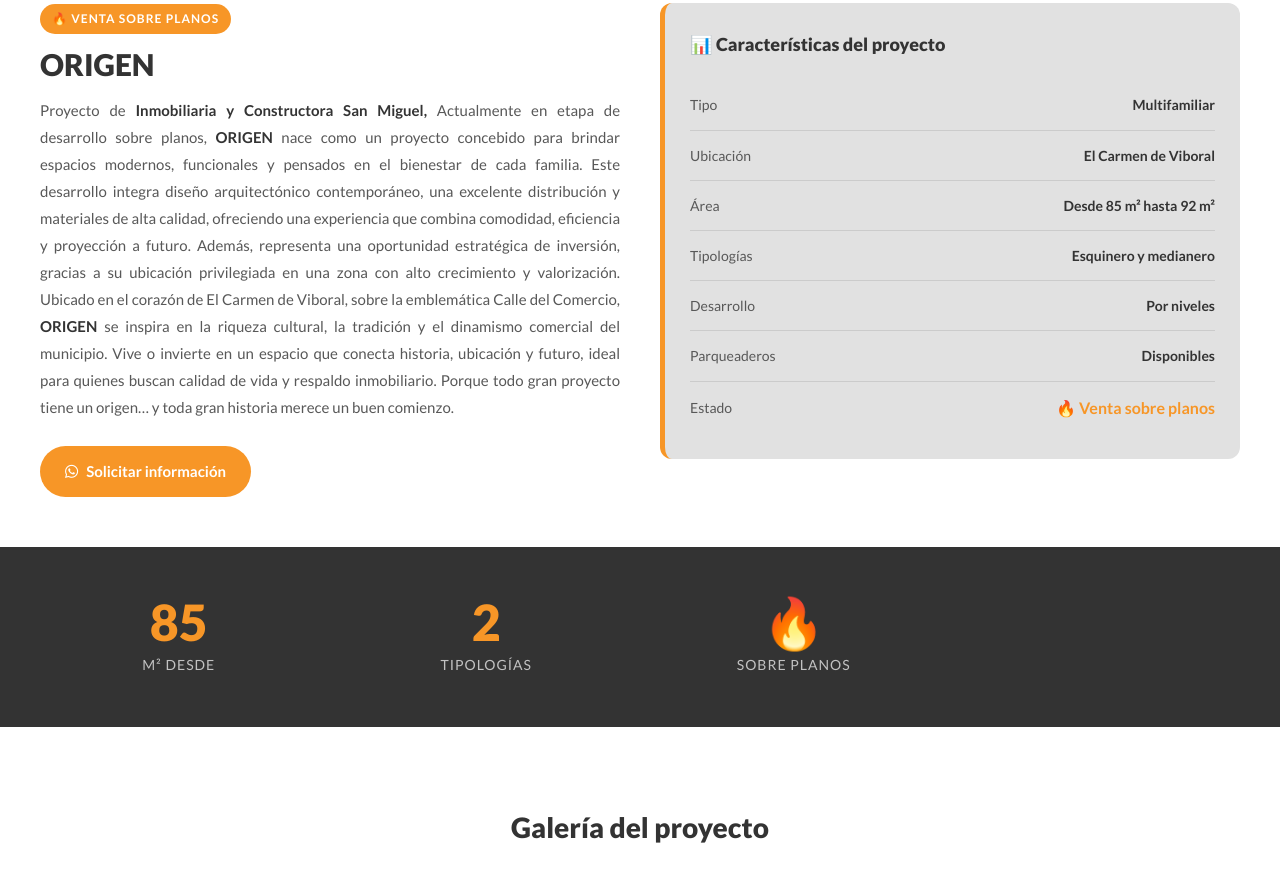
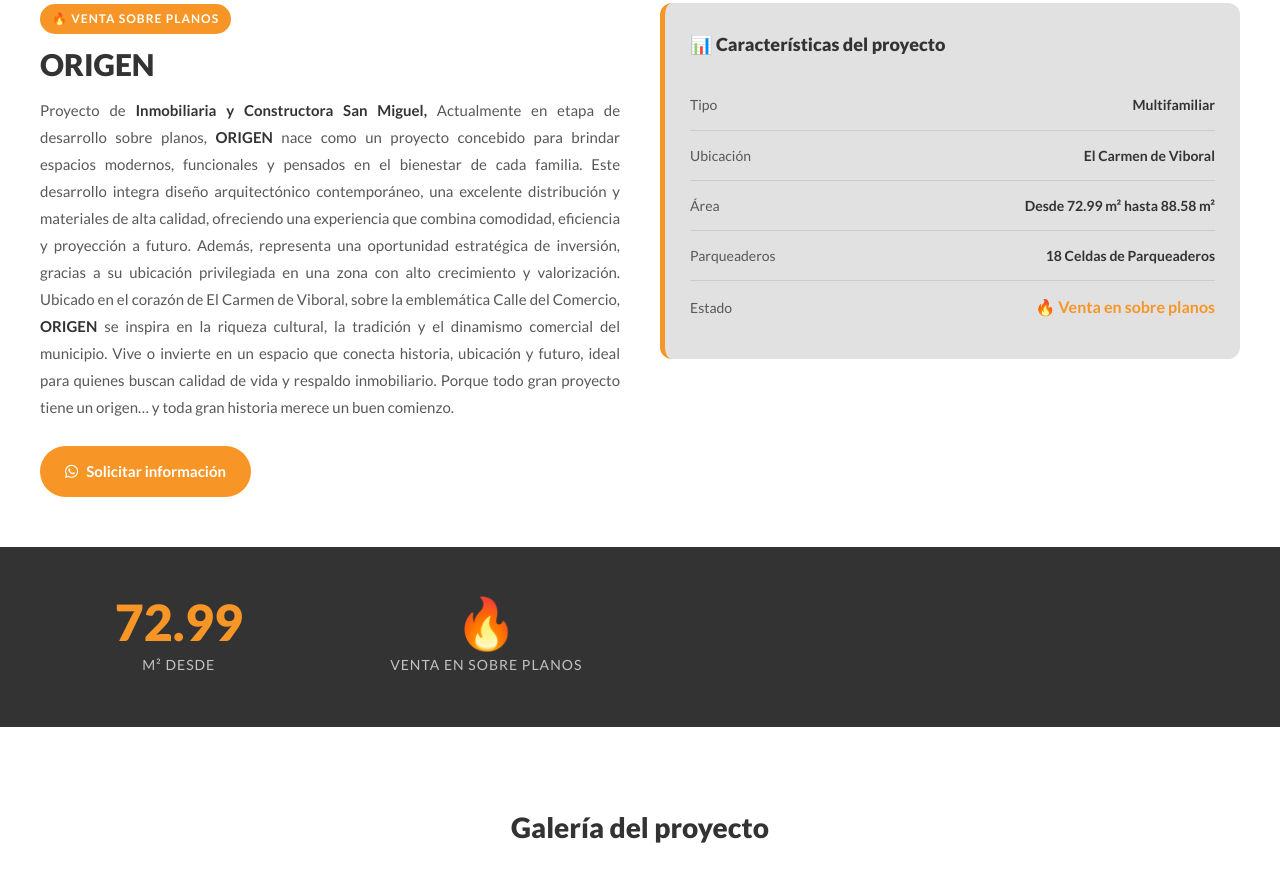
Before and after one commit to Sebasruiz15/sanmiguelconstructora, a website: page origen.html in a window 1280 px wide. Shown: the part 347-1221 px from the top of the page. Drawn offline with nearby package versions, Linux system fonts and the light colour scheme.

Commit message:
chore: update build files

```diff
--- a/origen.html
+++ b/origen.html
@@ -107,26 +107,26 @@
                             </li>
                             <li>
                                 <span class="ficha-label">Área</span>
-                                <span class="ficha-valor">Desde 85 m² hasta 92
+                                <span class="ficha-valor">Desde 72.99 m² hasta 88.58
                                     m²</span>
                             </li>
-                            <li>
+                            <!-- <li>
                                 <span class="ficha-label">Tipologías</span>
-                                <span class="ficha-valor">Esquinero y
+                                <span class="ficha-valor">Esquineros y
                                     medianero</span>
-                            </li>
-                            <li>
+                            </li> -->
+                            <!-- <li>
                                 <span class="ficha-label">Desarrollo</span>
                                 <span class="ficha-valor">Por niveles</span>
-                            </li>
+                            </li> -->
                             <li>
                                 <span class="ficha-label">Parqueaderos</span>
-                                <span class="ficha-valor">Disponibles</span>
+                                <span class="ficha-valor">18 Celdas de Parqueaderos</span>
                             </li>
                             <li>
                                 <span class="ficha-label">Estado</span>
                                 <span class="ficha-valor ficha-destacado">🔥
-                                    Venta sobre planos</span>
+                                    Venta en sobre planos</span>
                             </li>
                         </ul>
                     </div>
@@ -140,18 +140,18 @@
                 <div class="contenedor stats-grid">
                     <div class="stat-item" data-aos="fade-up"
                         data-aos-delay="0">
-                        <span class="stat-numero">85</span>
+                        <span class="stat-numero">72.99</span>
                         <span class="stat-label">m² desde</span>
                     </div>
-                    <div class="stat-item" data-aos="fade-up"
+                    <!-- <div class="stat-item" data-aos="fade-up"
                         data-aos-delay="100">
                         <span class="stat-numero">2</span>
                         <span class="stat-label">Tipologías</span>
-                    </div>
+                    </div> -->
                     <div class="stat-item" data-aos="fade-up"
                         data-aos-delay="200">
                         <span class="stat-numero">🔥</span>
-                        <span class="stat-label">Sobre planos</span>
+                        <span class="stat-label">Venta en sobre planos</span>
                     </div>
                 </div>
             </section>
```
Also changed, not shown: index.html (+1 -2 lines).
